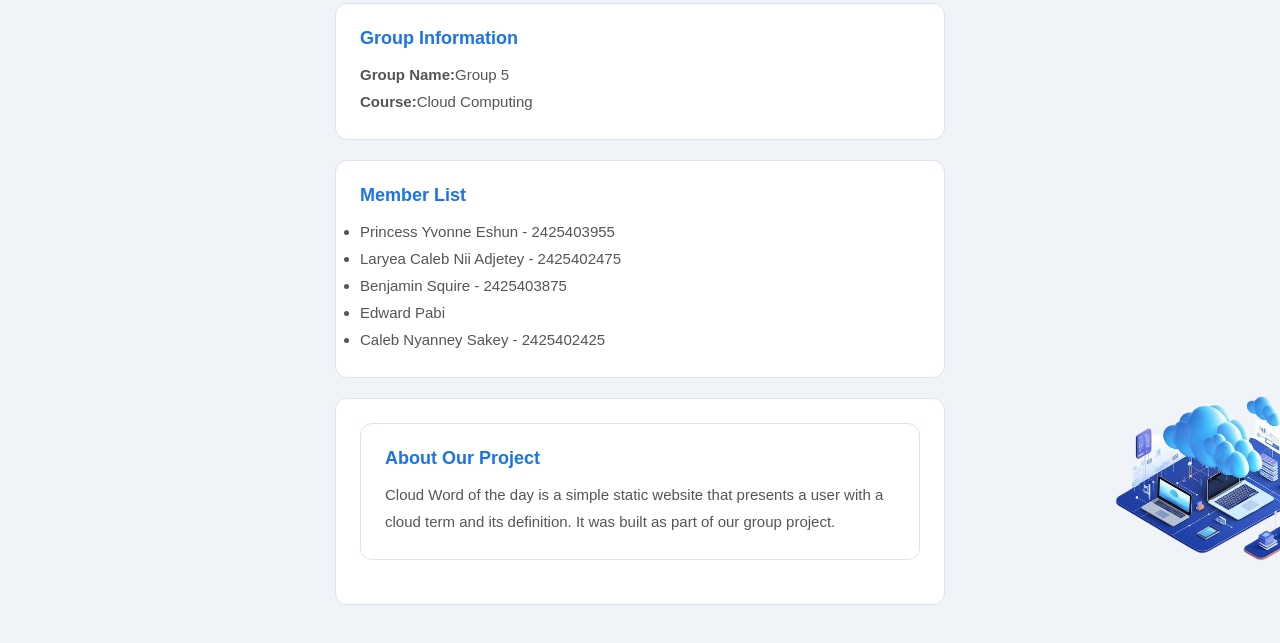
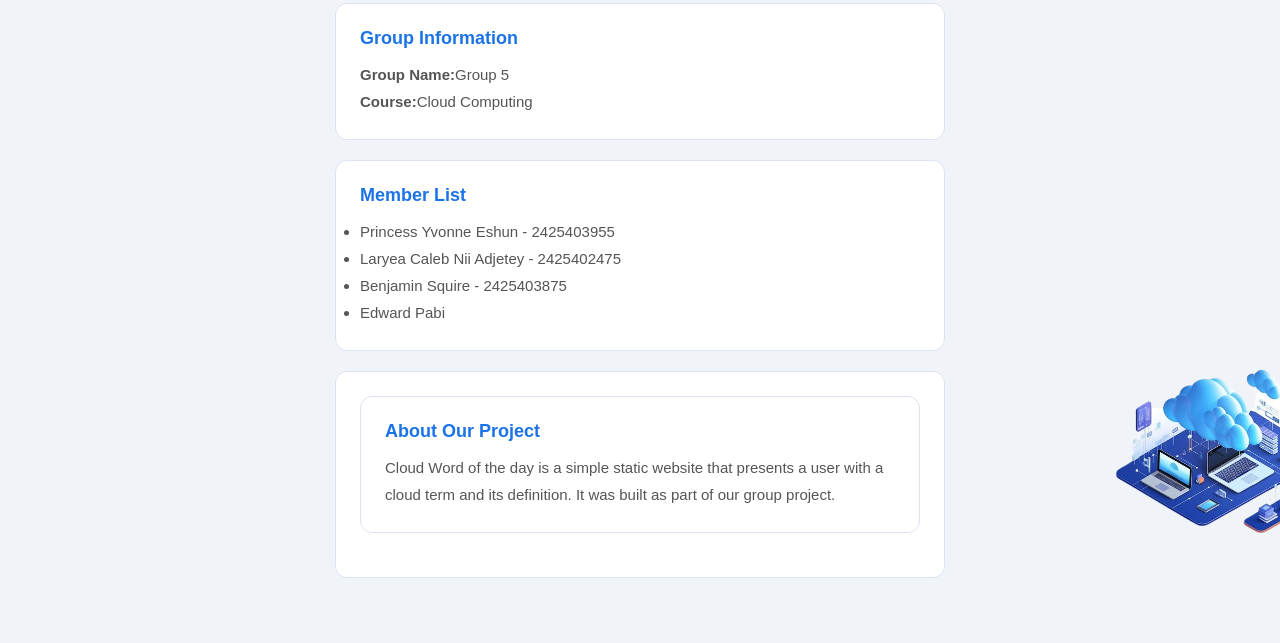
Before and after one commit to Yvonne719/cloud-lab-group-project, a plain HTML site: page about.html in a window 1280 px wide. Shown: the part 161-804 px from the top of the page. Drawn offline with Linux system fonts and the light colour scheme.

Commit message:
about.html

```diff
--- a/about.html
+++ b/about.html
@@ -35,7 +35,6 @@
         <li>Laryea Caleb Nii Adjetey - 2425402475</li>
         <li>Benjamin Squire - 2425403875</li>
         <li>Edward Pabi</li>
-        <li>Caleb Nyanney Sakey - 2425402425</li>
       </ul>
     </div>
 
```
